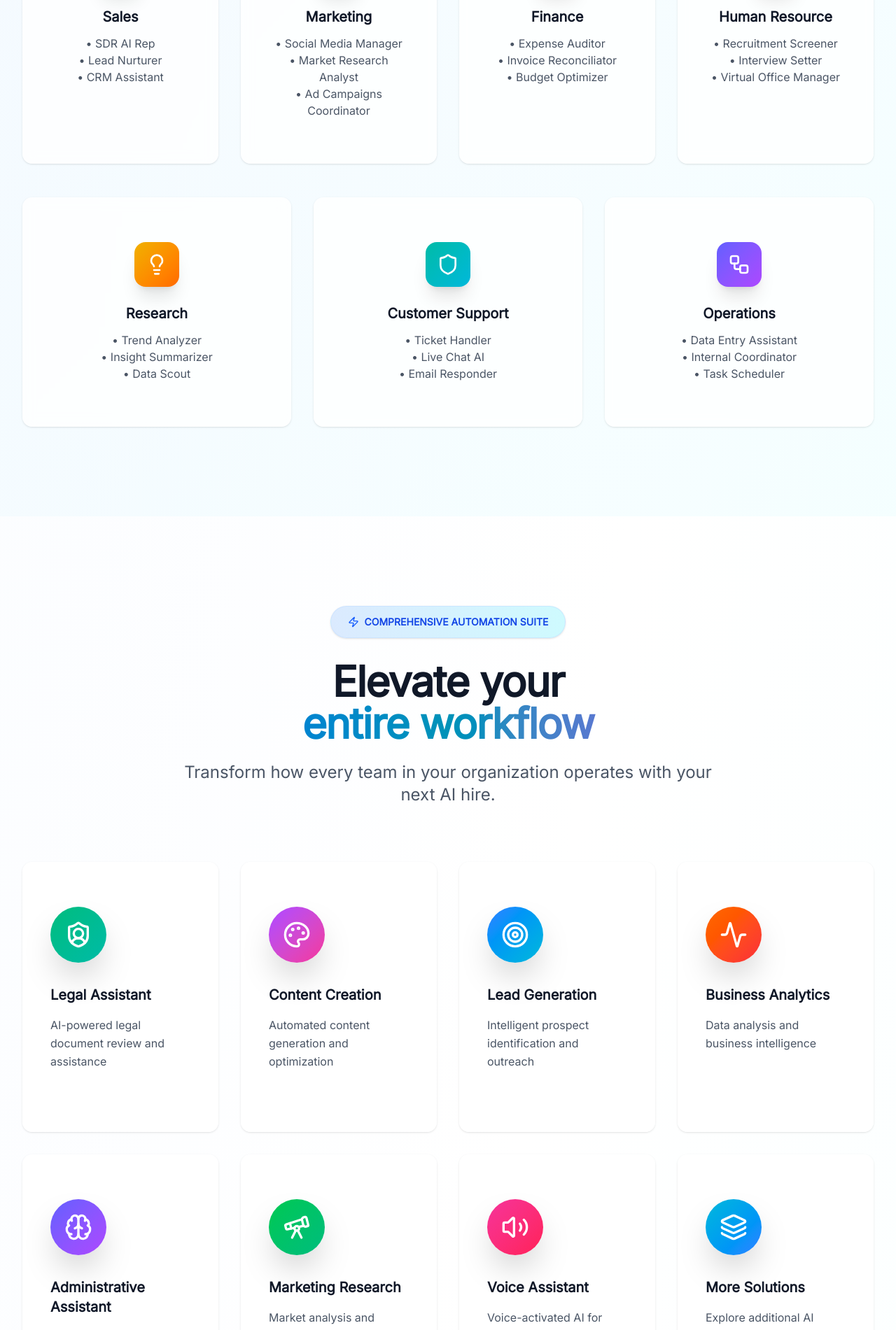
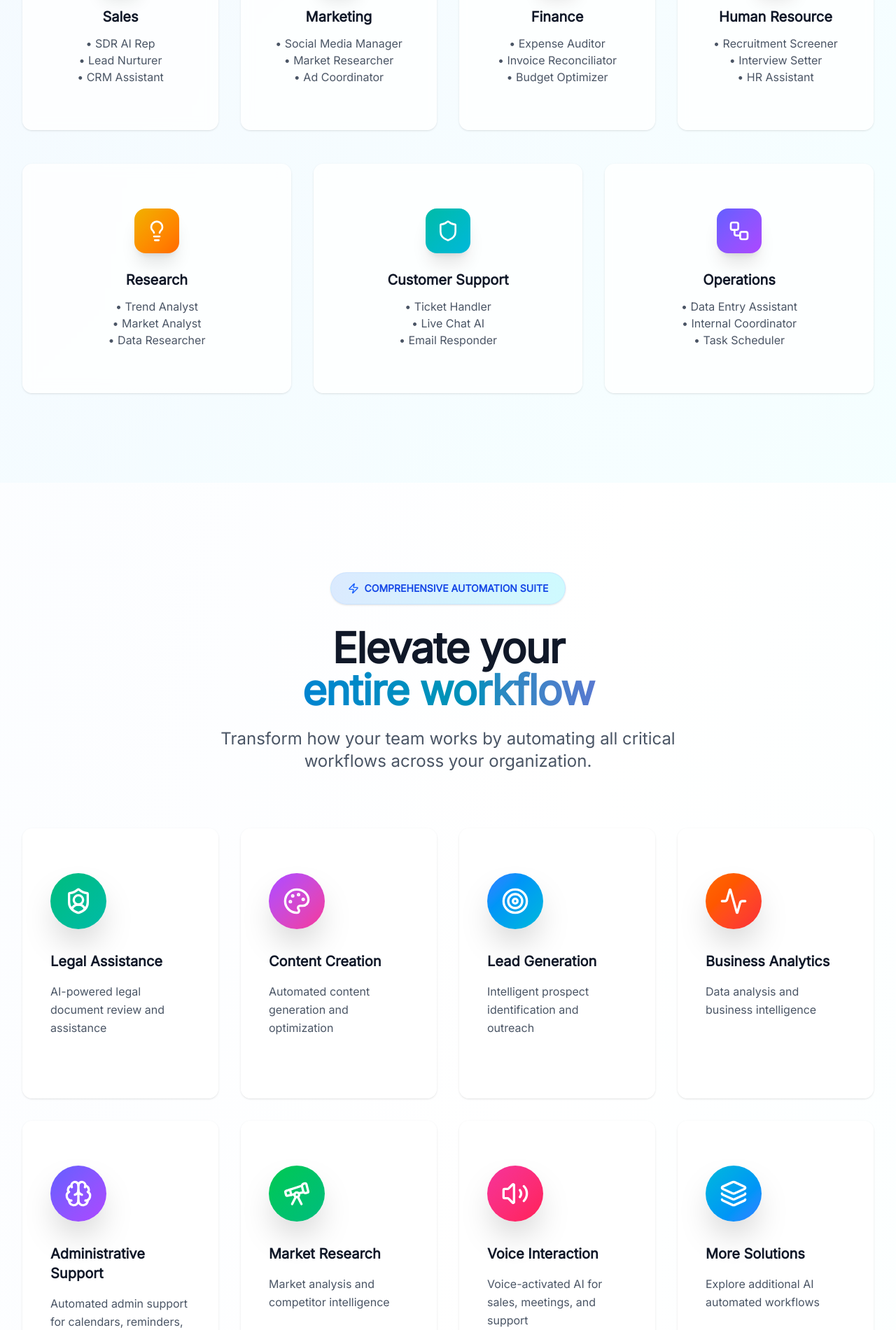
Before and after one commit to onboardai/landing, a Next.js app: page / in a window 1280 px wide. Shown: the part 1460-3361 px from the top of the page at 70% size. Built offline with nearby package versions, Linux system fonts and the light colour scheme.

Commit message:
v3 joshi changes part 2

```diff
--- a/src/app/page.tsx
+++ b/src/app/page.tsx
@@ -60,8 +60,8 @@ const Page = () => {
       agents: "8 agents",
       color: "from-purple-500 to-pink-500",
       bullet1: "Social Media Manager",
-      bullet2: "Market Research Analyst",
-      bullet3: "Ad Campaigns Coordinator",
+      bullet2: "Market Researcher",
+      bullet3: "Ad Coordinator",
     },
     {
       icon: TrendingUp,
@@ -79,16 +79,16 @@ const Page = () => {
       color: "from-red-500 to-rose-500",
       bullet1: "Recruitment Screener",
       bullet2: "Interview Setter",
-      bullet3: "Virtual Office Manager",
+      bullet3: "HR Assistant",
     },
     {
       icon: Lightbulb,
       name: "Research",
       agents: "7 agents",
       color: "from-yellow-500 to-orange-500",
-      bullet1: "Trend Analyzer",
-      bullet2: "Insight Summarizer",
-      bullet3: "Data Scout",
+      bullet1: "Trend Analyst",
+      bullet2: "Market Analyst",
+      bullet3: "Data Researcher",
     },
     {
       icon: Shield,
@@ -112,7 +112,7 @@ const Page = () => {
 
   const agentCategories = [
     {
-      name: "Legal Assistant",
+      name: "Legal Assistance",
       icon: ShieldUser,
       description: "AI-powered legal document review and assistance",
       agents: "15+ agents",
@@ -140,30 +140,30 @@ const Page = () => {
       color: "from-orange-500 to-red-500",
     },
     {
-      name: "Administrative Assistant",
+      name: "Administrative Support",
       icon: Brain,
       description: "Automated admin support for calendars, reminders, and docs",
       agents: "22+ agents",
       color: "from-indigo-500 to-purple-500",
     },
     {
-      name: "Marketing Research",
+      name: "Market Research",
       icon: Telescope,
       description: "Market analysis and competitor intelligence",
       agents: "10+ agents",
       color: "from-green-500 to-emerald-500",
     },
     {
-      name: "Voice Assistant",
+      name: "Voice Interaction",
       icon: Volume2,
-      description: "Voice-activated AI for calls and meetings",
+      description: "Voice-activated AI for sales, meetings, and support",
       agents: "6+ agents",
       color: "from-pink-500 to-rose-500",
     },
     {
       name: "More Solutions",
       icon: Layers,
-      description: "Explore additional AI automation tools",
+      description: "Explore additional AI automated workflows",
       agents: "50+ agents",
       color: "from-cyan-500 to-blue-500",
     },
@@ -171,40 +171,40 @@ const Page = () => {
 
   const faqItems = [
     {
-      question: "What is OnboardAI?",
+      question: "What is Onboard AI?",
       answer:
-        "OnboardAI is the AI workforce platform that helps businesses hire, manage, and scale with AI employees.",
+        "Onboard AI is the AI workforce platform that helps businesses hire, manage, and scale with AI employees.",
     },
     {
       question:
         "What are AI employees?",
       answer:
-        "AI employees are advanced AI systems built to autonomously execute job functions like sales outreach, support, operations, and more  -just like a human teammate.",
+        "AI Employees are AI Agents that take actions through a series of thinking and self learning process, using different tools to achieve the targeted outcome. We call them AI Employees because they act like teammates freeing up human employees to handle creative and strategic works.",
     },
     {
-      question: "Who provides the AI employees on OnboardAI?",
+      question: "Who provides the AI employees on Onboard AI?",
       answer:
-        "Our partnered AI developers and agencies list their most capable agents on OnboardAI, offering businesses a vetted, job-ready AI workforce.",
+        "Our partnered AI developers and providers list their most capable agents by department — offering businesses access to a curated, job-ready AI workforce.",
     },
     {
-      question: "Can I manage my AI employees through OnboardAI?",
+      question: "Can I manage my AI employees through Onboard AI?",
       answer:
         "Very soon. We’re actively building an AI HRM platform to help you track performance, outcomes, and manage your AI workforce in one place.",
     },
     {
       question: "Do you provide ongoing support?",
       answer:
-        "Yes, we offer  support through email and chat to help you get started and address any issues you encounter.",
+        "Absolutely. We’re here for you 24/7 - with real-time chat, email support, and in-depth documentation. Whether you’re starting out or scaling, we’re right beside you.",
     },
     {
       question: "What kind of ROI can I expect from AI automation?",
       answer:
-        "Our customers see 3–5× ROI in the first few months, with 60% fewer manual tasks, 40% faster responses, and a 25% boost in customer satisfaction.",
+        "Most businesses using AI Employees report 2–4× ROI in the first few months, with faster work completion, reduced costs, and improved customer experience. While results vary, the gains from well-implemented AI are both measurable and game-changing.",
     },
     {
       question: "How quickly can I deploy AI employees in my organization?",
       answer:
-        "Deployment usually takes less than 48 hours, depending on your tech stack and the AI employee selected.",
+        "In most cases, AI Employees can be deployed within 24–48 hours. Timelines depend on the tech stack used and the selected AI provider. We still ensure the smoothest possible onboarding in every step of the way.",
     },
   ];
 
@@ -213,7 +213,7 @@ const Page = () => {
       number: "01",
       title: "Providers list AI employees",
       description:
-        "AI developers and agencies showcase their job-ready AI employees, organized by department and role.",
+        "AI developers and providers showcase their job-ready AI employees, organized by department and role.",
       icon: Users,
       color: "bg-blue-500",
     },
@@ -235,8 +235,8 @@ const Page = () => {
     },
     {
       number: "04",
-      title: "Contract through OnboardAI",
-      description: "OnboardAI facilitates a smooth hiring agreement and manages the handoff and tracking from day one.",
+      title: "Contract through Onboard AI",
+      description: "Onboard AI facilitates a smooth hiring agreement and manages the handoff and tracking from day one.",
       icon: FileText,
       color: "bg-orange-500",
     },
@@ -516,7 +516,7 @@ const Page = () => {
               </span>
             </h2>
             <p className="text-2xl text-gray-600 max-w-3xl mx-auto font-normal">
-              Transform how every team in your organization operates with your next AI hire.
+              Transform how your team works by automating all critical workflows across your organization.
             </p>
           </div>
 
@@ -622,7 +622,7 @@ const Page = () => {
               <span className="bg-gradient-to-r from-blue-600 to-cyan-600 bg-clip-text text-transparent">Work</span>
             </h2>
             <p className="text-lg sm:text-xl text-gray-600 max-w-3xl mx-auto">
-              We enable seamless AI hiring between businesses and AI employee providers.
+              We enable seamless AI hiring for businesses with AI employee providers.
             </p>
           </div>
 
@@ -825,7 +825,7 @@ const Page = () => {
 
                   {/* Copy */}
                   <p className="text-lg sm:text-xl md:text-2xl lg:text-3xl text-gray-600 mb-8 sm:mb-12 leading-relaxed max-w-4xl mx-auto font-light px-2 sm:px-0">
-                    OnboardAI makes it effortless for businesses to build an AI-augmented workforce by delegating real
+                    Onboard AI makes it effortless for businesses to build an AI-augmented workforce by delegating real
                     jobs to AI employees.
                   </p>
 
@@ -912,7 +912,7 @@ const Page = () => {
           {/* Navigation Links */}
           <div className="flex flex-col items-center gap-6 mb-16 text-center">
             <div className="text-3xl font-bold bg-gradient-to-r from-blue-400 to-cyan-400 bg-clip-text text-transparent">
-              OnboardAI
+              Onboard AI
             </div>
             <ul className="flex flex-wrap justify-center gap-6 text-gray-300 text-base font-normal">
               <li>
@@ -934,7 +934,7 @@ const Page = () => {
           <div className="border-t border-gray-700/50 pt-12">
             <div className="flex flex-col items-center text-center gap-4">
               <div className="text-gray-400 text-sm font-normal">
-                © 2025 OnboardAI. The Future Workforce, Today.
+                © 2025 Onboard AI. The Future Workforce, Today.
               </div>
             </div>
           </div>
```
